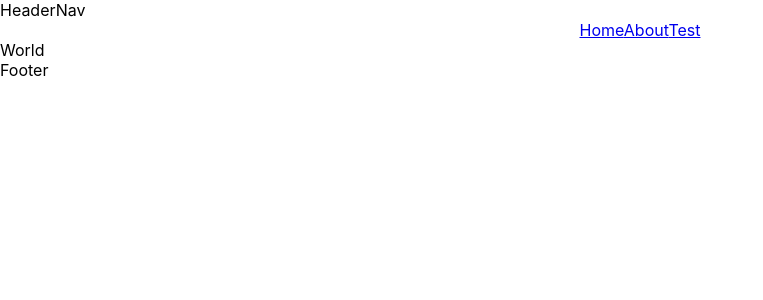
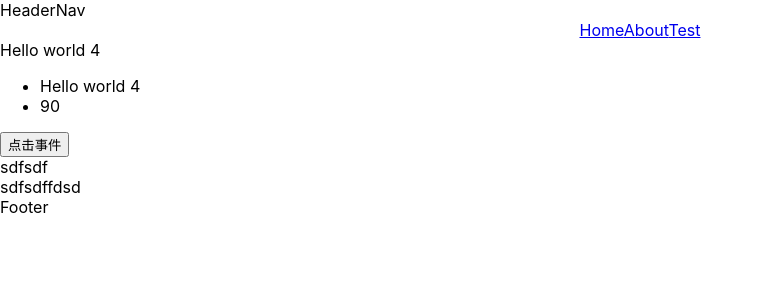
Before and after one commit to MontyMa/framework-react, a React (Create React App) app: page /en/home in a window 1280 px wide. Shown: the top 300 px of the page, without its empty margins (0-763 px from the left). Built offline with nearby package versions, Linux system fonts and the light colour scheme.

Commit message:
学习setState、列表、事件处理、条件渲染

```diff
--- a/src/App.tsx
+++ b/src/App.tsx
@@ -1,5 +1,5 @@
 import React from 'react';
-import logo from './logo.svg';
+// import logo from './logo.svg';
 import './App.scss';
 import {Link} from 'react-router-dom';
 
--- a/src/Home.tsx
+++ /dev/null
@@ -1,22 +0,0 @@
-/**
- * Created by apbc on 2019/12/12.
- */
-
-import React, {Component} from 'react';
-
-export class Home extends Component {
-    constructor(props: any) {
-        super(props);
-    }
-
-    //状态机
-    state = {};
-
-    msg: string = 'World';
-
-    render() {
-        return (
-            <div className="Home">{this.msg}</div>
-        );
-    }
-}
--- a/src/index.tsx
+++ b/src/index.tsx
@@ -9,7 +9,7 @@ import App from './App';
 import * as serviceWorker from './serviceWorker';
 
 import {BrowserRouter, Route} from 'react-router-dom';
-import {Home} from './Home';
+import {Home} from './pages/Home';
 
 console.log(Route);
 
--- /dev/null
+++ b/src/pages/Home.tsx
@@ -0,0 +1,96 @@
+/**
+ * Created by apbc on 2019/12/12.
+ */
+
+import React, {Component, RefObject} from 'react';
+
+function Child(props: {
+    name: string;
+    age: string
+}) {
+    return (
+        <ul>
+            <li>{props.name}</li>
+            <li>{props.age}</li>
+        </ul>
+    );
+}
+
+
+console.log(Element);
+
+export class Home extends Component {
+
+    constructor(props: any) {
+        super(props);
+
+        this.timer = setTimeout(() => {
+            this.setState({
+                msg: 'Hello World'
+            });
+        }, 3000);
+
+        let ii: number = 0;
+
+        this.timerInterVal = setInterval(() => {
+            this.setState({
+                msg: `Hello world ${ii}`
+            });
+            ii++;
+        }, 1000);
+    }
+
+    //状态机
+    state: {
+        msg: string;
+    } = {
+        msg: 'World'
+    };
+
+    componentDidMount(): void {
+        console.log(this.elementDOM.current.getElementsByTagName('li'));
+        // console.dir(this.elementDOM);
+        // console.log(this.elementDOM?.getElementsByTagName('li'));
+    }
+
+    componentWillUnmount(): void {
+        clearInterval(this.timerInterVal);
+        clearTimeout(this.timer);
+    }
+
+    timer: number;
+    timerInterVal: number;
+    elementDOM: RefObject<any> = React.createRef();
+    listData: string[] = ['sdfsdf', 'sdfsdffdsd'];
+
+    btnClick(event: React.MouseEvent<HTMLButtonElement>): void {
+        // 保留本次点击事件信息
+        event.persist();
+        console.log(event);
+        console.log(this);
+    }
+
+    createList(): any[] {
+        const aa = this.listData.map(data => {
+            return <div key={data}>{data}</div>;
+        });
+        console.log(aa);
+        return aa;
+    }
+
+    render() {
+        return (
+            <div className="Home"
+                ref={this.elementDOM}>
+                {this.state.msg}
+                <Child
+                    name={this.state.msg}
+                    age="90"
+                />
+                <button onClick={(event) => this.btnClick(event)}>点击事件</button>
+
+                {this.createList()}
+            </div>
+        );
+    }
+}
--- a/src/react-app-env.d.ts
+++ b/src/react-app-env.d.ts
@@ -1 +1,7 @@
 /// <reference types="react-scripts" />
+
+// 修正 setTimeout 类型问题
+declare function setTimeout(handler: (...args: any[]) => void, timeout?: number, ...args: any[]): number;
+
+// 修正 setInterval 类型问题
+declare function setInterval(handler: (...args: any[]) => void, timeout?: number, ...args: any[]): number;
```
Also changed, not shown: 1 other file (tests, documents, lock files or other folders).
